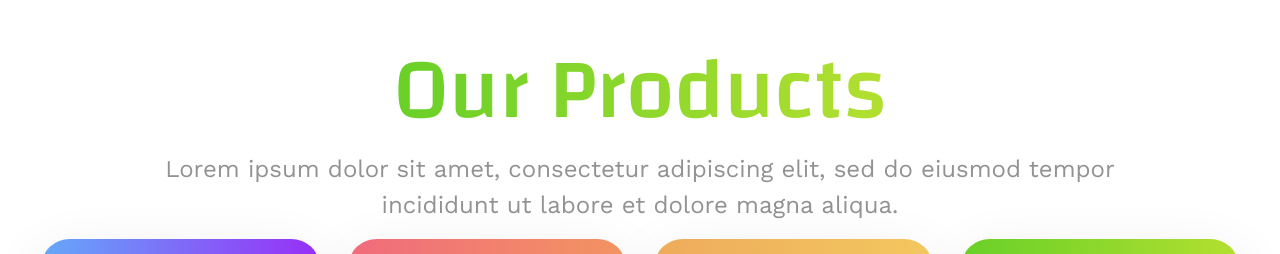
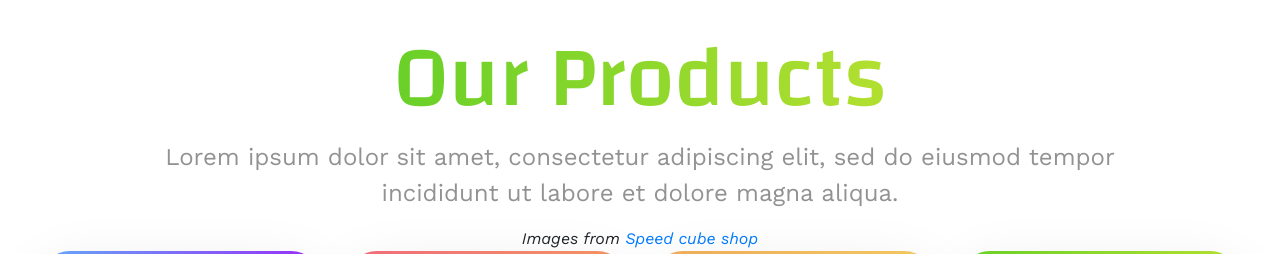
Before and after one commit to y1xing/IN1005-Group-3-Assignment, a PHP site: page / in a window 1280 px wide. Shown: the part 2543-2797 px from the top of the page. Run offline with PHP 8.4, Linux system fonts and the light colour scheme.

Commit message:
Added citation

```diff
--- a/index.php
+++ b/index.php
@@ -140,6 +140,7 @@ include "components/head.inc.php";
             <div class="container-max-width ">
                 <h1 class="header green-text">Our Products</h1>
                 <p class="subtitle">Lorem ipsum dolor sit amet, consectetur adipiscing elit, sed do eiusmod tempor incididunt ut labore et dolore magna aliqua.</p>
+                <cite>Images from <a href="https://speedcubeshop.com/">Speed cube shop</a></cite>
                 <div class="row">
                     <div class="col-lg-3 col-sm-6">
                         <div class="product-container blue">
```
